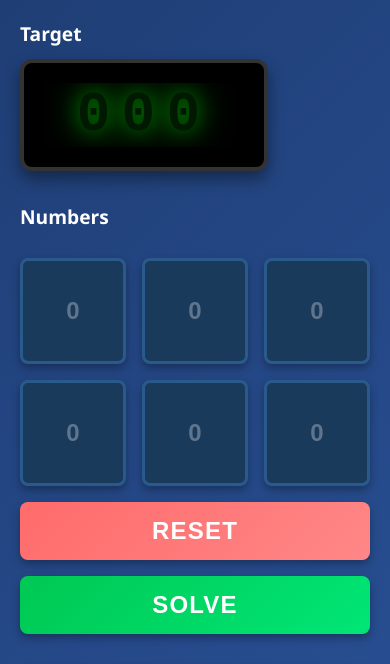
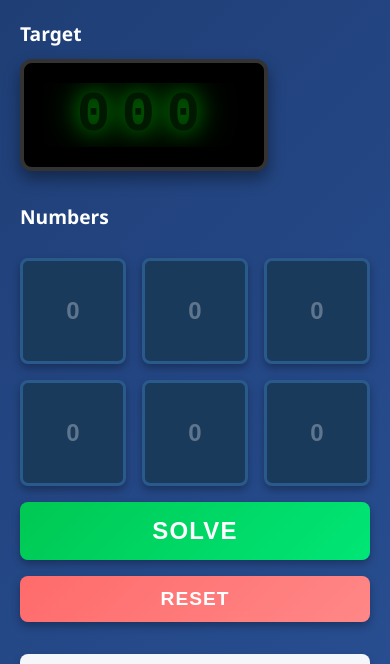
Before and after one commit to johnsyweb/countdown, a website built with Vite: page website/index.html in a window 390 px wide. Shown: the part 137-801 px from the top of the page. Built offline with nearby package versions, Linux system fonts and the light colour scheme.

Commit message:
fix: improve reset button placement and prominence on mobile
- Reverse button order on mobile (Solve first, Reset second)
- Solve button now appears directly after inputs on mobile
- Reset button is smaller and less prominent on mobile
- Prevents accidental taps on destructive reset action
- Desktop layout unchanged (Reset left, Solve right)

```diff
--- a/website/style.css
+++ b/website/style.css
@@ -444,11 +444,16 @@ label {
   }
 
   .button-group {
-    flex-direction: column;
+    flex-direction: column-reverse;
     width: 100%;
   }
 
-  .reset-button,
+  .reset-button {
+    width: 100%;
+    font-size: 1.2rem;
+    padding: 12px 30px;
+  }
+
   .solve-button {
     width: 100%;
   }
```
